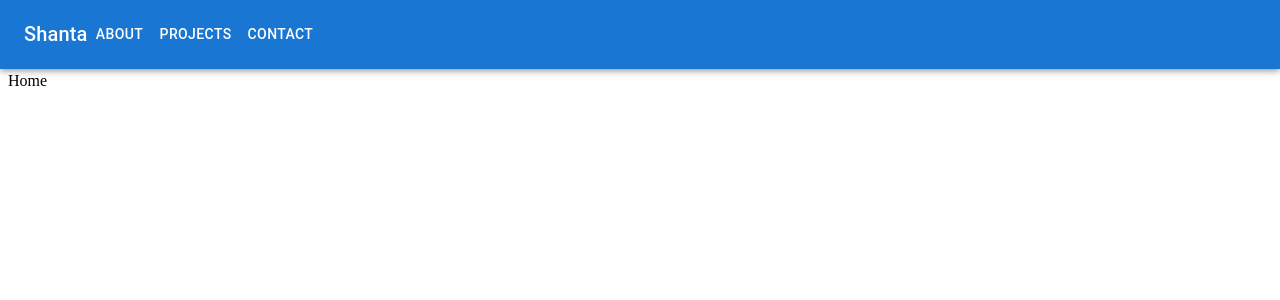
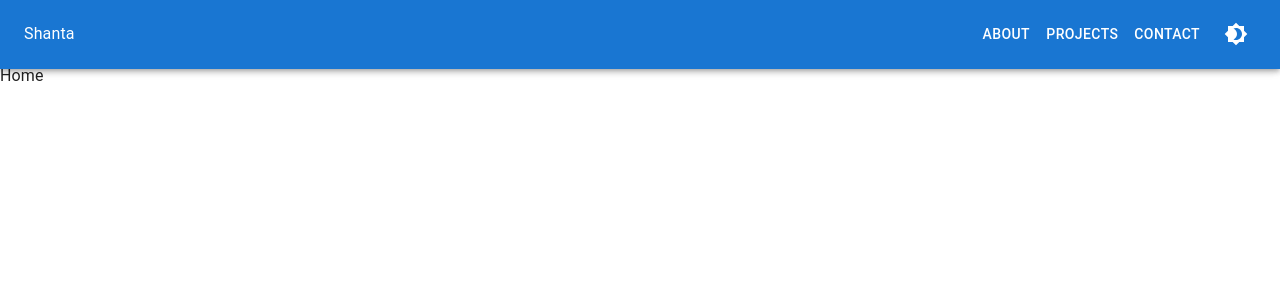
Before and after one commit to shantatei/ts-react-portfolio, a React (Create React App) app: page / in a window 1280 px wide. Shown: the top 300 px of the page. Built offline with nearby package versions, Linux system fonts and the light colour scheme.

Commit message:
added light/dark theme

```diff
--- a/src/App.tsx
+++ b/src/App.tsx
@@ -1,10 +1,12 @@
 import { BrowserRouter as Router, Routes, Route } from "react-router-dom";
 import { AppRoute } from "./utils/routes";
-
 import { Home, MainLayout } from "./layout";
+import { ColorModeContextProvider } from "./context/ColorModeContext";
 
 function App() {
   return (
+    <ColorModeContextProvider>
+
       <Router>
         <Routes>
           <Route path={AppRoute.Home} element={<MainLayout />}>
@@ -12,6 +14,7 @@ function App() {
           </Route>
         </Routes>
       </Router>
+    </ColorModeContextProvider>
   );
 }
 
--- /dev/null
+++ b/src/context/ColorModeContext.tsx
@@ -0,0 +1,46 @@
+import {
+  createContext,
+  useState,
+  useMemo,
+  useContext,
+  PropsWithChildren,
+  FC,
+} from "react";
+import { light, dark } from "../utils/theme";
+import { ThemeProvider, CssBaseline } from "@mui/material";
+
+interface IColorModeContext {
+  toggleColorMode: () => void;
+  mode: "dark" | "light";
+}
+
+export const ColorModeContext = createContext<IColorModeContext>({
+  mode: "light",
+  toggleColorMode: () => {},
+});
+
+export const ColorModeContextProvider: FC<PropsWithChildren<{}>> = (props) => {
+  const [mode, setMode] = useState<"light" | "dark">("light");
+  const colorMode = useMemo(
+    () => ({
+      toggleColorMode: () => {
+        setMode((prevMode) => (prevMode === "light" ? "dark" : "light"));
+      },
+      mode,
+    }),
+    [mode]
+  );
+
+  const theme = mode === "light" ? light : dark;
+
+  return (
+    <ColorModeContext.Provider value={colorMode}>
+      <ThemeProvider theme={theme}>
+        <CssBaseline />
+        {props.children}
+      </ThemeProvider>
+    </ColorModeContext.Provider>
+  );
+};
+
+export const useColorMode = () => useContext(ColorModeContext);
--- a/src/layout/main/components/Navbar.tsx
+++ b/src/layout/main/components/Navbar.tsx
@@ -1,4 +1,4 @@
-import { useState } from "react";
+import { useState, MouseEvent } from "react";
 import {
   Button,
   MenuItem,
@@ -11,13 +11,14 @@ import {
   AppBar,
 } from "@mui/material";
 import MenuIcon from "@mui/icons-material/Menu";
+import ThemeToggleButton from "./ThemeToggleButton";
 
 const pages = ["About", "Projects", "Contact"];
 
 const Navbar = () => {
   const [anchorElNav, setAnchorElNav] = useState<null | HTMLElement>(null);
 
-  const handleOpenNavMenu = (event: React.MouseEvent<HTMLElement>) => {
+  const handleOpenNavMenu = (event: MouseEvent<HTMLElement>) => {
     setAnchorElNav(event.currentTarget);
   };
 
@@ -31,23 +32,33 @@ const Navbar = () => {
         <Container maxWidth="xl">
           <Toolbar disableGutters>
             <Typography
-              variant="h6"
               noWrap
               sx={{ display: { xs: "none", md: "flex" } }}
             >
               Shanta
             </Typography>
 
-            <Box sx={{ flexGrow: 1, display: { xs: "none", md: "flex" } }}>
+            <Box
+              sx={{
+                display: { xs: "none", md: "flex" },
+                marginLeft: "auto",
+              }}
+            >
               {pages.map((page) => (
                 <Button
                   key={page}
                   onClick={handleCloseNavMenu}
-                  sx={{ my: 2, color: "white", display: "block" }}
+                  sx={{
+                    my: 2,
+                    color: "white",
+                    display: "block",
+
+                  }}
                 >
                   {page}
                 </Button>
               ))}
+              <ThemeToggleButton />
             </Box>
 
             <Box sx={{ flexGrow: 1, display: { xs: "flex", md: "none" } }}>
--- /dev/null
+++ b/src/layout/main/components/ThemeToggleButton.tsx
@@ -0,0 +1,26 @@
+import { useContext } from "react";
+import { IconButton } from "@mui/material";
+import Brightness4Icon from "@mui/icons-material/Brightness4";
+import Brightness7Icon from "@mui/icons-material/Brightness7";
+import { ColorModeContext } from "../../../context/ColorModeContext";
+
+const ThemeToggleButton = () => {
+
+  const { mode,toggleColorMode } = useContext(ColorModeContext);
+
+  return (
+    <IconButton
+      sx={{ ml: 1 }}
+      color="inherit"
+      onClick={toggleColorMode}
+    >
+      {mode === "dark" ? (
+        <Brightness7Icon />
+      ) : (
+        <Brightness4Icon />
+      )}
+    </IconButton>
+  );
+};
+
+export default ThemeToggleButton;
--- /dev/null
+++ b/src/utils/theme.ts
@@ -0,0 +1,16 @@
+import { createTheme } from "@mui/material";
+
+const light = createTheme({
+  palette: {
+    mode: "light",
+
+  },
+});
+
+const dark = createTheme({
+  palette: {
+    mode: "dark",
+  },
+});
+
+export { light, dark };
```
Also changed, not shown: src/index.tsx (+7 -7 lines). Lines whose indentation alone changed are shown as unchanged.
